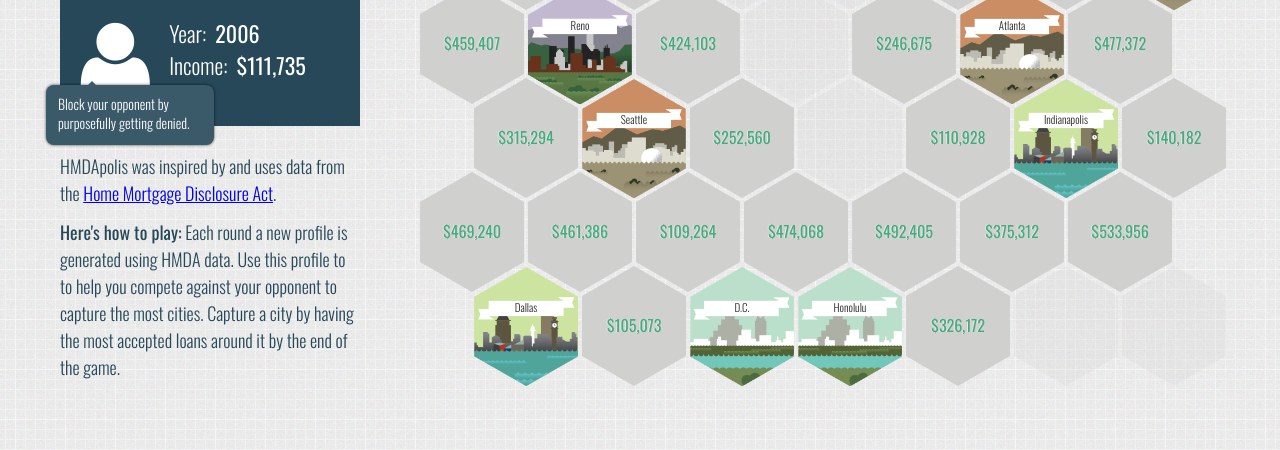
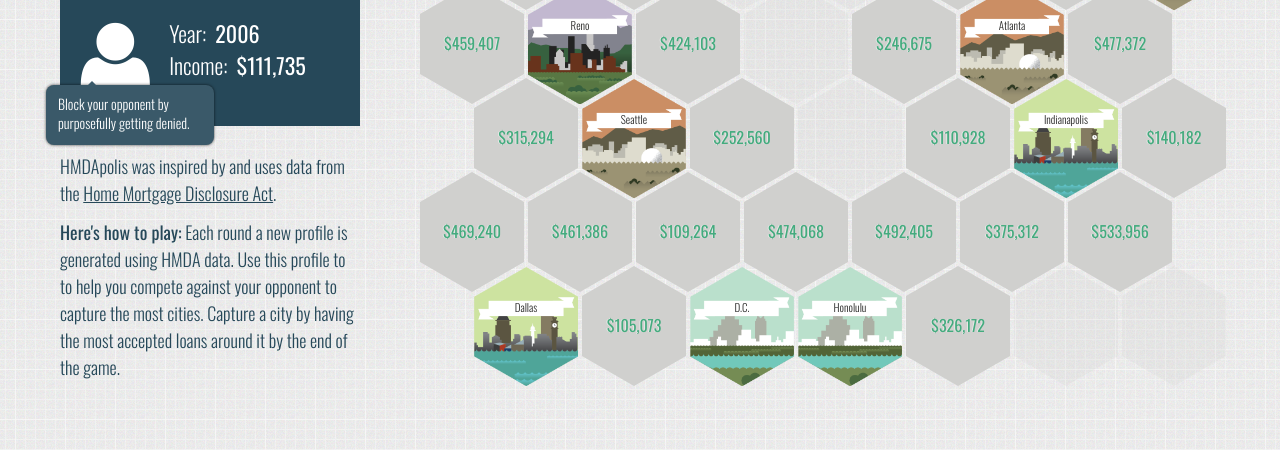
Before and after one commit to cmc333333/hmdapolis, a website: page index.html in a window 1280 px wide. Shown: the part 350-800 px from the top of the page. Drawn offline with nearby package versions, Linux system fonts and the light colour scheme.

Commit message:
Fixes link style.

```diff
--- a/static/css/hmdapolis.less
+++ b/static/css/hmdapolis.less
@@ -30,6 +30,10 @@ button {
   font-family: 'Oswald', arial, veradana, sans-serif;
 }
 button * {
+  cursor: pointer;
+}
+a {
+  color: #264859;
   cursor: pointer;
 }
 
```
Also changed, not shown: static/css/hmdapolis.min.css.
